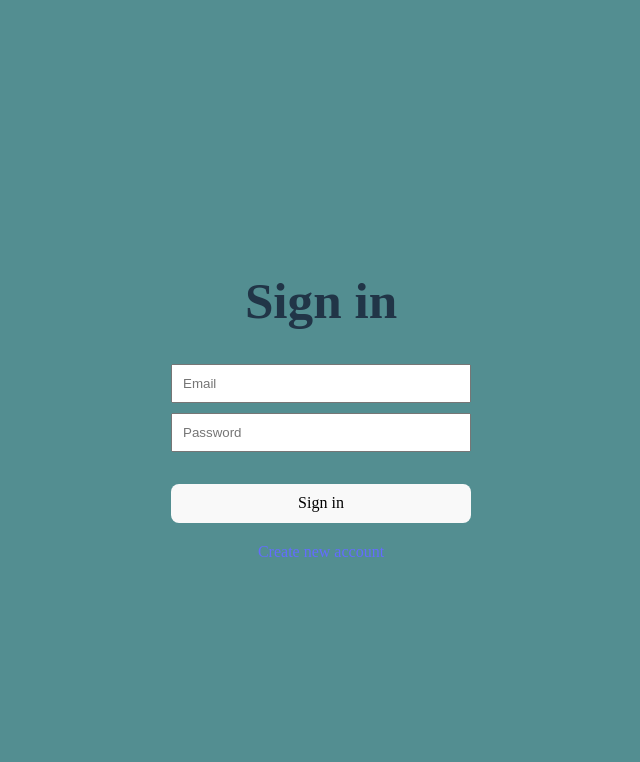
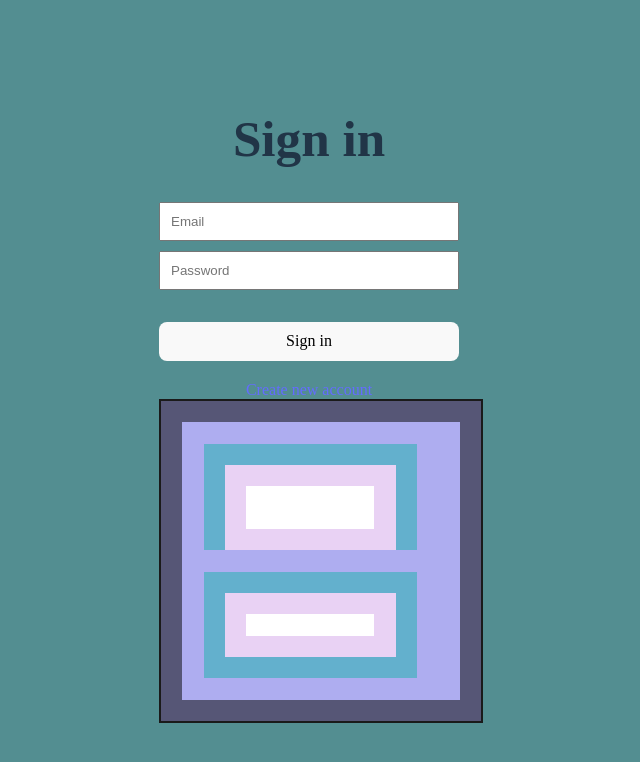
Before and after one commit to YeseniaCM/gridsock-8-Gridpainter, a website built with Vite: page client/index.html in a window 1280 px wide. Shown: the whole page, without its empty margins (319-959 px from the left). Built offline with nearby package versions, Linux system fonts and the light colour scheme; a web font is replaced by a local one.

Commit message:
:sparkles: feat(grid) add randomised function to print image-array
Co-authored-by: Yesenia <YeseniaCM@users.noreply.github.com>, Cecilia <CeciliaL1@users.noreply.github.com>

```diff
--- a/client/main.js
+++ b/client/main.js
@@ -1,21 +1,25 @@
 import './src/styles/style.css'
+import './src/styles/grid.css'
 import {printLogInForm } from './src/printLogin.js'
 
 import { printPaintOnGrid } from './src/printPaintOnGrid.js'
 
 import { printHomePage } from './src/printHomePage.js'
 
+import { originalImages } from './src/originalImages.js'
+
+import { paintAndPrintImage } from './src/originalImages.js'
 
 if(localStorage.getItem('user')) {
     printHomePage()
-} else {
+ } else {
     printLogInForm()
 }
 
 
+paintAndPrintImage();
 
-
-
+console.log("Här är vår array", originalImages);
 
 /** Button to go back to the homepage
  * import { goHomeBtn } from './src/printGoHomeBtn.js'
--- /dev/null
+++ b/client/src/originalImages.js
@@ -0,0 +1,134 @@
+
+let image1 = [
+    [1, 1, 1, 1, 1, 1, 1, 1, 1, 1, 1, 1, 1, 1, 1],
+    [1, 2, 2, 2, 2, 2, 2, 2, 2, 2, 2, 2, 2, 2, 1],
+    [1, 2, 3, 3, 3, 3, 3, 3, 3, 3, 3, 3, 2, 2, 1],
+    [1, 2, 3, 4, 4, 4, 4, 4, 4, 4, 4, 3, 2, 2, 1],
+    [1, 2, 3, 4, 0, 0, 0, 0, 0, 0, 4, 3, 2, 2, 1],
+    [1, 2, 3, 4, 0, 0, 0, 0, 0, 0, 4, 3, 2, 2, 1],
+    [1, 2, 3, 4, 4, 4, 4, 4, 4, 4, 4, 3, 2, 2, 1],
+    [1, 2, 2, 2, 2, 2, 2, 2, 2, 2, 2, 2, 2, 2, 1],
+    [1, 2, 3, 3, 3, 3, 3, 3, 3, 3, 3, 3, 2, 2, 1],
+    [1, 2, 3, 4, 4, 4, 4, 4, 4, 4, 4, 3, 2, 2, 1],
+    [1, 2, 3, 4, 0, 0, 0, 0, 0, 0, 4, 3, 2, 2, 1],
+    [1, 2, 3, 4, 4, 4, 4, 4, 4, 4, 4, 3, 2, 2, 1],
+    [1, 2, 3, 3, 3, 3, 3, 3, 3, 3, 3, 3, 2, 2, 1],
+    [1, 2, 2, 2, 2, 2, 2, 2, 2, 2, 2, 2, 2, 2, 1],
+    [1, 1, 1, 1, 1, 1, 1, 1, 1, 1, 1, 1, 1, 1, 1]
+
+];
+
+let image2 = [
+    [0, 0, 0, 0, 0, 0, 0, 0, 0, 0, 0, 0, 0, 0, 0],
+    [0, 0, 0, 0, 0, 0, 0, 0, 0, 0, 0, 0, 0, 0, 0],
+    [0, 0, 4, 4, 4, 4, 4, 4, 4, 4, 4, 4, 4, 0, 0],
+    [0, 0, 4, 3, 3, 3, 3, 3, 3, 3, 3, 3, 4, 0, 0],
+    [0, 0, 4, 3, 2, 2, 2, 2, 2, 2, 2, 3, 4, 0, 0],
+    [0, 0, 4, 3, 2, 1, 1, 1, 1, 1, 2, 3, 4, 0, 0],
+    [0, 0, 4, 3, 2, 1, 0, 0, 0, 1, 2, 3, 4, 0, 0],
+    [0, 0, 4, 3, 2, 1, 0, 0, 0, 1, 2, 3, 4, 0, 0],
+    [0, 0, 4, 3, 2, 1, 0, 0, 0, 1, 2, 3, 4, 0, 0],
+    [0, 0, 4, 3, 2, 1, 1, 1, 1, 1, 2, 3, 4, 0, 0],
+    [0, 0, 4, 3, 2, 2, 2, 2, 2, 2, 2, 3, 4, 0, 0],
+    [0, 0, 4, 3, 3, 3, 3, 3, 3, 3, 3, 3, 4, 0, 0],
+    [0, 0, 4, 4, 4, 4, 4, 4, 4, 4, 4, 4, 4, 0, 0],
+    [0, 0, 0, 0, 0, 0, 0, 0, 0, 0, 0, 0, 0, 0, 0],
+    [0, 0, 0, 0, 0, 0, 0, 0, 0, 0, 0, 0, 0, 0, 0]
+]
+
+let image3 = [
+    [1, 1, 1, 1, 1, 1, 1, 1, 1, 1, 1, 1, 1, 1, 1],
+    [1, 2, 2, 2, 2, 2, 2, 2, 2, 2, 2, 2, 2, 2, 1],
+    [1, 2, 3, 3, 3, 3, 3, 3, 3, 3, 3, 3, 2, 2, 1],
+    [1, 2, 3, 4, 4, 4, 4, 4, 4, 4, 4, 3, 2, 2, 1],
+    [1, 2, 3, 4, 0, 0, 0, 0, 0, 0, 4, 3, 2, 2, 1],
+    [1, 2, 3, 4, 0, 0, 0, 0, 0, 0, 4, 3, 2, 2, 1],
+    [1, 2, 3, 4, 0, 0, 0, 0, 0, 0, 4, 3, 2, 2, 1],
+    [1, 2, 3, 4, 4, 4, 4, 4, 4, 4, 4, 3, 2, 2, 1],
+    [1, 2, 3, 3, 3, 3, 3, 3, 3, 3, 3, 3, 2, 2, 1],
+    [1, 2, 2, 2, 2, 2, 2, 2, 2, 2, 2, 2, 2, 2, 1],
+    [1, 1, 1, 1, 1, 1, 1, 1, 1, 1, 1, 1, 1, 1, 1],
+    [1, 2, 2, 2, 2, 2, 2, 2, 2, 2, 2, 2, 2, 2, 1],
+    [1, 2, 3, 3, 3, 3, 3, 3, 3, 3, 3, 3, 2, 2, 1],
+    [1, 2, 3, 4, 4, 4, 4, 4, 4, 4, 4, 3, 2, 2, 1],
+    [1, 2, 3, 4, 0, 0, 0, 0, 0, 0, 4, 3, 2, 2, 1]
+];
+
+
+let image4 = [
+    [1, 1, 1, 1, 1, 1, 1, 1, 1, 1, 1, 1, 1, 1, 1],
+    [1, 2, 2, 2, 2, 2, 2, 2, 2, 2, 2, 2, 2, 2, 1],
+    [1, 2, 3, 3, 3, 3, 3, 3, 3, 3, 3, 3, 2, 2, 1],
+    [1, 2, 3, 4, 4, 4, 4, 4, 4, 4, 4, 3, 2, 2, 1],
+    [1, 2, 3, 4, 0, 0, 0, 0, 0, 0, 4, 3, 2, 2, 1],
+    [1, 2, 3, 4, 0, 0, 0, 0, 0, 0, 4, 3, 2, 2, 1],
+    [1, 2, 3, 4, 0, 0, 0, 0, 0, 0, 4, 3, 2, 2, 1],
+    [1, 2, 3, 4, 4, 4, 4, 4, 4, 4, 4, 3, 2, 2, 1],
+    [1, 2, 3, 3, 3, 3, 3, 3, 3, 3, 3, 3, 2, 2, 1],
+    [1, 2, 2, 2, 2, 2, 2, 2, 2, 2, 2, 2, 2, 2, 1],
+    [1, 1, 1, 1, 1, 1, 1, 1, 1, 1, 1, 1, 1, 1, 1],
+    [1, 2, 2, 2, 2, 2, 2, 2, 2, 2, 2, 2, 2, 2, 1],
+    [1, 2, 3, 3, 3, 3, 3, 3, 3, 3, 3, 3, 2, 2, 1],
+    [1, 2, 3, 4, 4, 4, 4, 4, 4, 4, 4, 3, 2, 2, 1],
+    [1, 2, 3, 4, 0, 0, 0, 0, 0, 0, 4, 3, 2, 2, 1]
+];
+
+// image 5
+let image5 = [
+    [4, 4, 4, 4, 4, 4, 4, 4, 4, 4, 4, 4, 4, 4, 4],
+    [4, 0, 0, 0, 0, 0, 0, 0, 0, 0, 0, 0, 0, 0, 4],
+    [4, 0, 3, 3, 3, 3, 3, 3, 3, 3, 3, 3, 3, 0, 4],
+    [4, 0, 3, 2, 2, 2, 2, 2, 2, 2, 2, 2, 3, 0, 4],
+    [4, 0, 3, 2, 1, 1, 1, 1, 1, 1, 1, 2, 3, 0, 4],
+    [4, 0, 3, 2, 1, 0, 0, 0, 0, 0, 1, 2, 3, 0, 4],
+    [4, 0, 3, 2, 1, 0, 0, 0, 0, 0, 1, 2, 3, 0, 4],
+    [4, 0, 3, 2, 1, 1, 1, 1, 1, 1, 1, 2, 3, 0, 4],
+    [4, 0, 3, 2, 2, 2, 2, 2, 2, 2, 2, 2, 3, 0, 4],
+    [4, 0, 3, 3, 3, 3, 3, 3, 3, 3, 3, 3, 3, 0, 4],
+    [4, 0, 0, 0, 0, 0, 0, 0, 0, 0, 0, 0, 0, 0, 4],
+    [4, 4, 4, 4, 4, 4, 4, 4, 4, 4, 4, 4, 4, 4, 4],
+    [4, 0, 0, 0, 0, 0, 0, 0, 0, 0, 0, 0, 0, 0, 4],
+    [4, 0, 3, 3, 3, 3, 3, 3, 3, 3, 3, 3, 3, 0, 4],
+    [4, 0, 3, 2, 2, 2, 2, 2, 2, 2, 2, 2, 3, 0, 4]
+];
+
+
+// mainarray containing 5 arrays
+export let originalImages = [image1, image2, image3, image4, image5];
+
+
+export function paintAndPrintImage() {
+
+    let image = originalImages[Math.floor(Math.random()*originalImages.length)];
+    console.log("Här är vår image", image);
+
+    let originalImageContainer = document.createElement('div');
+    originalImageContainer.setAttribute('class', 'grid-div');
+
+    let rows = 15;
+    let columns = 15;
+
+    for(let x = 0; x < rows; x++) {
+
+        for(let y = 0; y < columns; y++) {
+            const pixel = document.createElement('div');
+
+
+            if (image[x][y] === 0) {
+                pixel.classList.add('colorZero');
+            } else if (image[x][y] === 1) {
+                pixel.classList.add('colorOne');
+            } else if (image[x][y] === 2) {
+                pixel.classList.add('colorTwo');
+            } else if (image[x][y] === 3) {
+                pixel.classList.add('colorThree');
+            } else if (image[x][y] === 4) {
+                pixel.classList.add('colorFour');
+            }
+
+            originalImageContainer.appendChild(pixel);
+        }
+
+    }
+    app.appendChild(originalImageContainer);
+}
--- a/client/src/styles/grid.css
+++ b/client/src/styles/grid.css
@@ -8,7 +8,7 @@
     grid-template-columns: repeat(15, 1fr);
     border: 2px solid #1a1a1a;
 
-    background-color: #d2d2d2;
+    background-color: #ffffff;
 
   }
 
@@ -21,3 +21,36 @@
    background-color: #525151;;
     cursor: pointer;
   }
+
+/* Original Images style */
+.colorZero{
+  background-color: #ffffff;
+}
+  .colorOne
+  {
+    background-color: #565676;
+  }
+
+   .colorTwo
+  {
+    background-color: #aeadf0;
+  }
+   .colorThree
+  {
+    background-color: #63b0cd;
+  }
+   .colorFour
+  {
+    background-color: #e9d2f4;
+  }
+/*
+  .pixel {
+    width: 20px;
+    height: 20px;
+    outline: 1px solid black;
+  }
+  .pixel:hover {
+   background-color: #525151;;
+    cursor: pointer;
+  }
+*/
```
